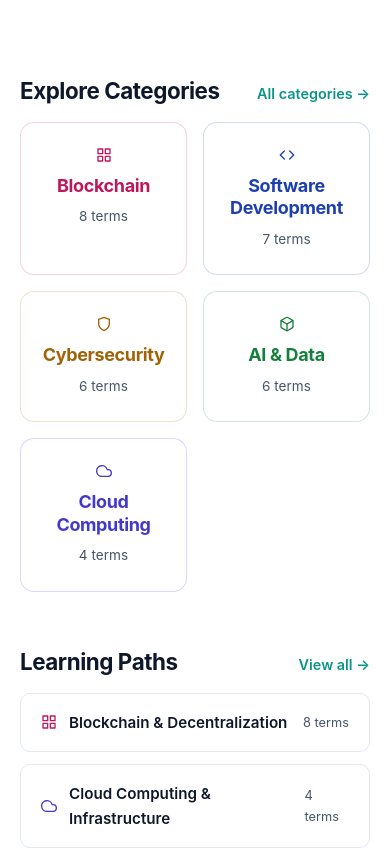
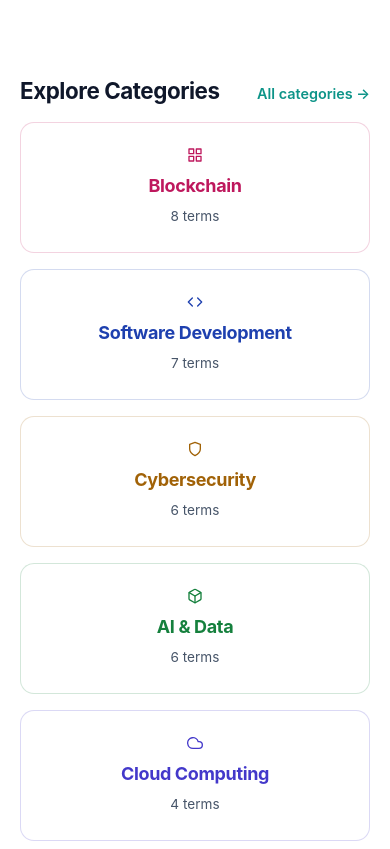
Before and after one commit to KDS-boop/edu-glossary, an Astro site: page / in a window 390 px wide. Shown: the part 960-1809 px from the top of the page. Built offline with nearby package versions, Linux system fonts and the light colour scheme; Astro itself is replaced by a stand-in of ours.

Commit message:
fix(responsive): add 480px breakpoint for category-grid to fix 360px overflow

```diff
--- a/src/styles/global.css
+++ b/src/styles/global.css
@@ -1087,6 +1087,9 @@ article.prose {
     align-items: flex-start;
     gap: var(--space-1);
   }
+  .category-grid {
+    grid-template-columns: 1fr;
+  }
 }
 
 /* Tablet breakpoint */
```
